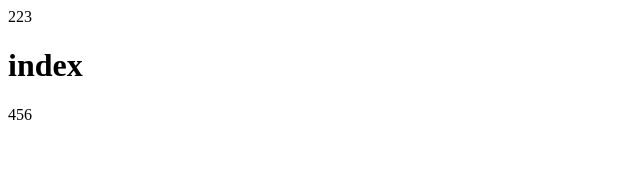
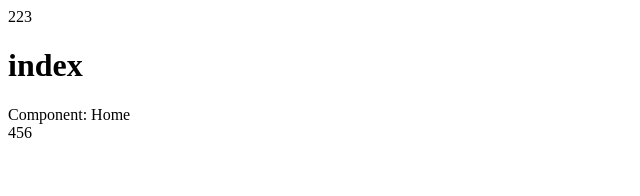
Before and after one commit to stevecyj/nux3-demo, a Nuxt app: page / in a window 1280 px wide. Shown: the top 196 px of the page, without its empty margins (0-640 px from the left). Built offline with nearby package versions, Linux system fonts and the light colour scheme.

Commit message:
feat: refactor homepage to use new component
- Add a new file `components/Home.vue`
- Import `Home` component in `pages/index.vue` and display it

Signed-off-by: steve.tsao <steve.tsao@hlwtech.com.tw>

```diff
--- /dev/null
+++ b/components/Home.vue
@@ -0,0 +1,9 @@
+<script lang="ts" setup></script>
+
+<template>
+  <div>
+    Component: Home
+  </div>
+</template>
+
+<style scoped></style>
--- a/pages/index.vue
+++ b/pages/index.vue
@@ -3,6 +3,7 @@
 <template>
   <div>
     <h1>index</h1>
+    <Home />
   </div>
 </template>
 
```
